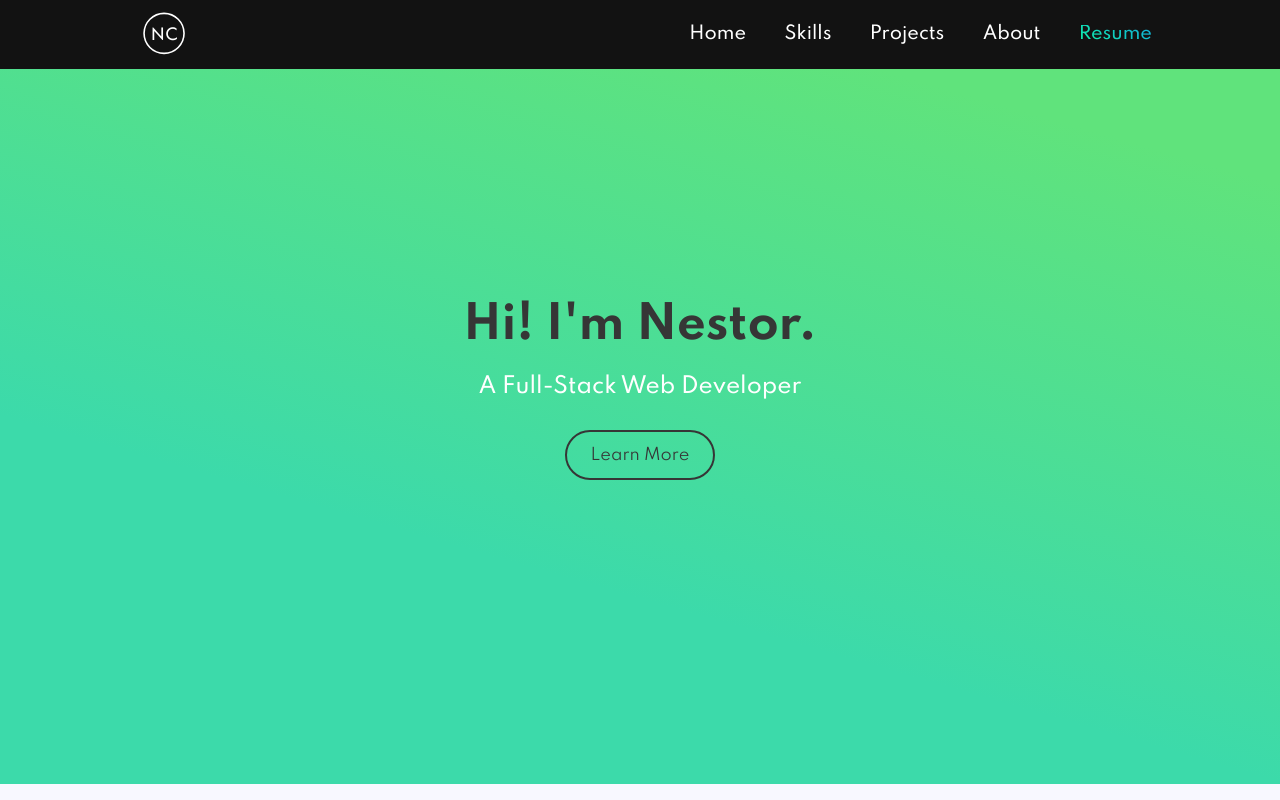
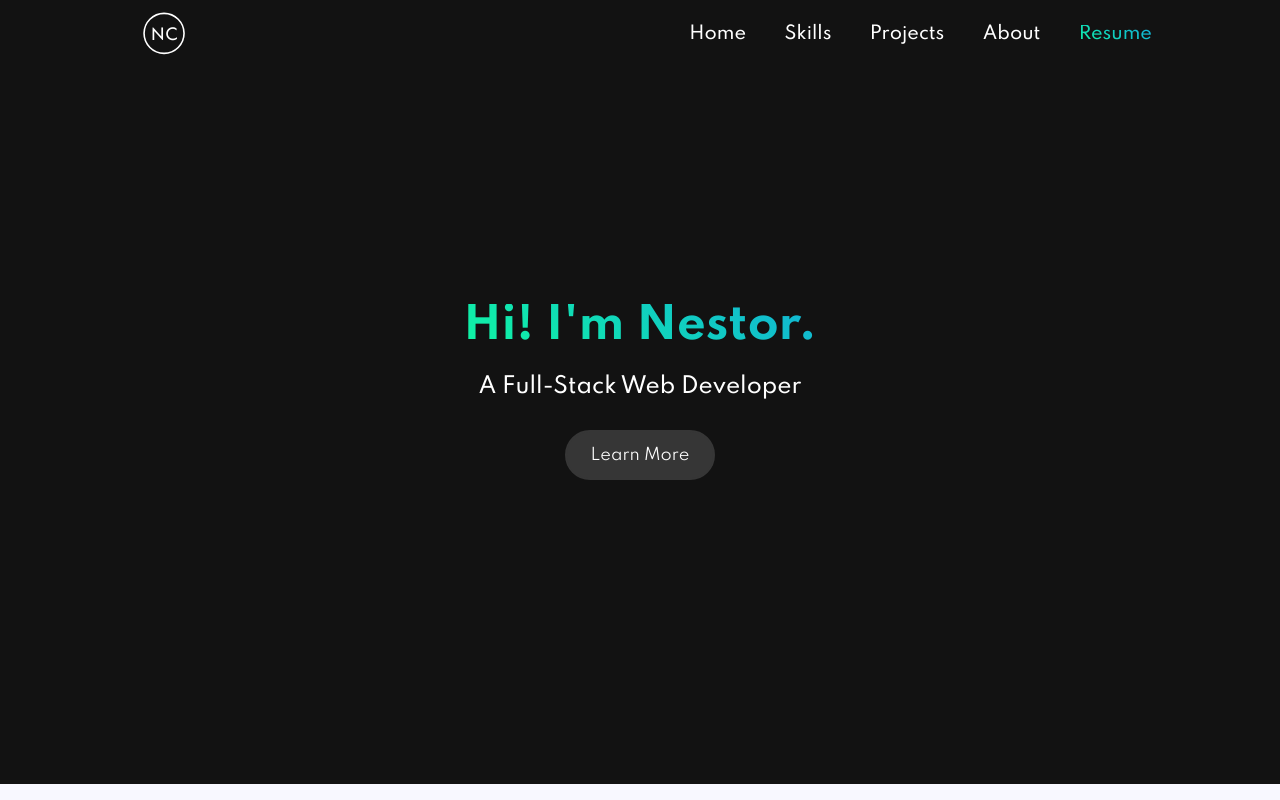
Before and after one commit to cnestordev/portfolio, a React (Create React App) app: page / in a window 1280 px wide. Shown: the top 800 px of the page. Built offline with nearby package versions, Linux system fonts and the light colour scheme.

Commit message:
updates the UI of the landing page

```diff
--- a/src/styles/home.js
+++ b/src/styles/home.js
@@ -1,10 +1,7 @@
 import styled from 'styled-components'
 
 export const Section = styled.section`
-  background: var(--gradientColor);
-  background: var(--gradient);
-  background-position: center;
-  background-size: cover;
+  background: #121212;
   display: flex;
   justify-content: center;
   align-items: center;
@@ -18,7 +15,11 @@ export const Intro = styled.div`
 
   h1 {
     font-size: 3rem;
-    color: var(--black);
+    background: linear-gradient(36deg, #0fff9b, #137cff);
+    background-size: 200% 200%;
+    position: relative;
+    -webkit-background-clip: text;
+    -webkit-text-fill-color: transparent;
     font-weight: 700;
     margin-bottom: 1.7rem;
   }
@@ -48,8 +49,8 @@ export const Intro = styled.div`
   a {
     border: 2px solid var(--black);
     border-radius: 50px;
-    background: transparent;
-    color: var(--black);
+    background: var(--black);
+    color: #fff;
     cursor: pointer;
     padding: 1rem 1.8rem;
     font-size: 1rem;
@@ -59,8 +60,8 @@ export const Intro = styled.div`
   }
 
   a:hover {
-    background: var(--black);
-    color: #fff;
+    background: #11d0bf;
+    border-color: #11d0bf;
     transition: 200ms;
   }
 
```
